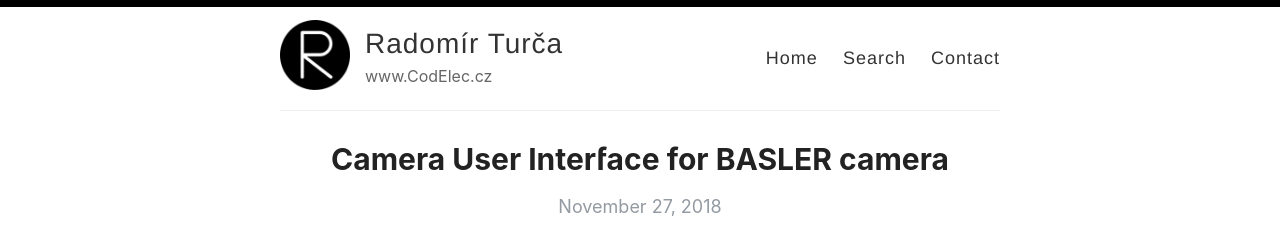
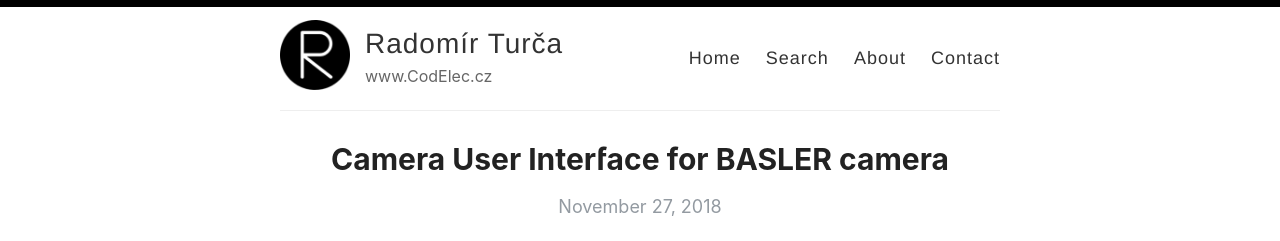
Before and after one commit to CodElecCz/codeleccz.github.io, a Jekyll site: the page built from index.html, in a window 1280 px wide. Shown: the top 241 px of the page. Built offline with Jekyll 4.4.1, drawn with Linux system fonts in a browser that asks for light colours; the list of posts is cut into pages by our own code.

Commit message:
Update default.html

```diff
--- a/_layouts/default.html
+++ b/_layouts/default.html
@@ -29,6 +29,7 @@
             <nav>
               <a href="{{ site.baseurl }}/">Home</a>
               <a href="{{ site.baseurl }}/search">Search</a>
+              <a href="https://www.codelec.cz">About</a>
               <a href="{{ site.baseurl }}/about">Contact</a>
             </nav>
           </header>
```
